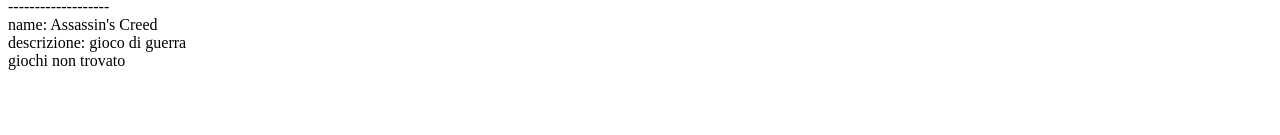
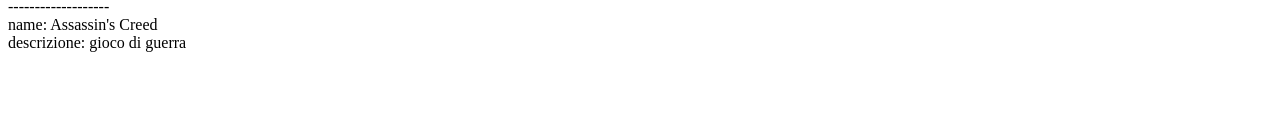
Before and after one commit to GabrielePanarello/PortaleGiochiTeam, an Angular app: page /list in a window 1280 px wide. Shown: the part 165-300 px from the top of the page. Built offline with nearby package versions, Linux system fonts and the light colour scheme.

Commit message:
update filtro

```diff
--- a/src/app/components/list/list.component.html
+++ b/src/app/components/list/list.component.html
@@ -10,4 +10,3 @@
         <div *ngIf="i!=items.length-1">-------------------</div>
     </ng-container>
 </ng-container>
-<div *ngIf="0==controllo">giochi non trovato</div>
--- a/src/app/components/list/list.component.ts
+++ b/src/app/components/list/list.component.ts
@@ -27,8 +27,4 @@
       this.router.navigate(['/detail/'+item.id]);
   }
 
-  change(){
-    console.log("controllo: "+this.controllo);
-  }
-
 }
```
